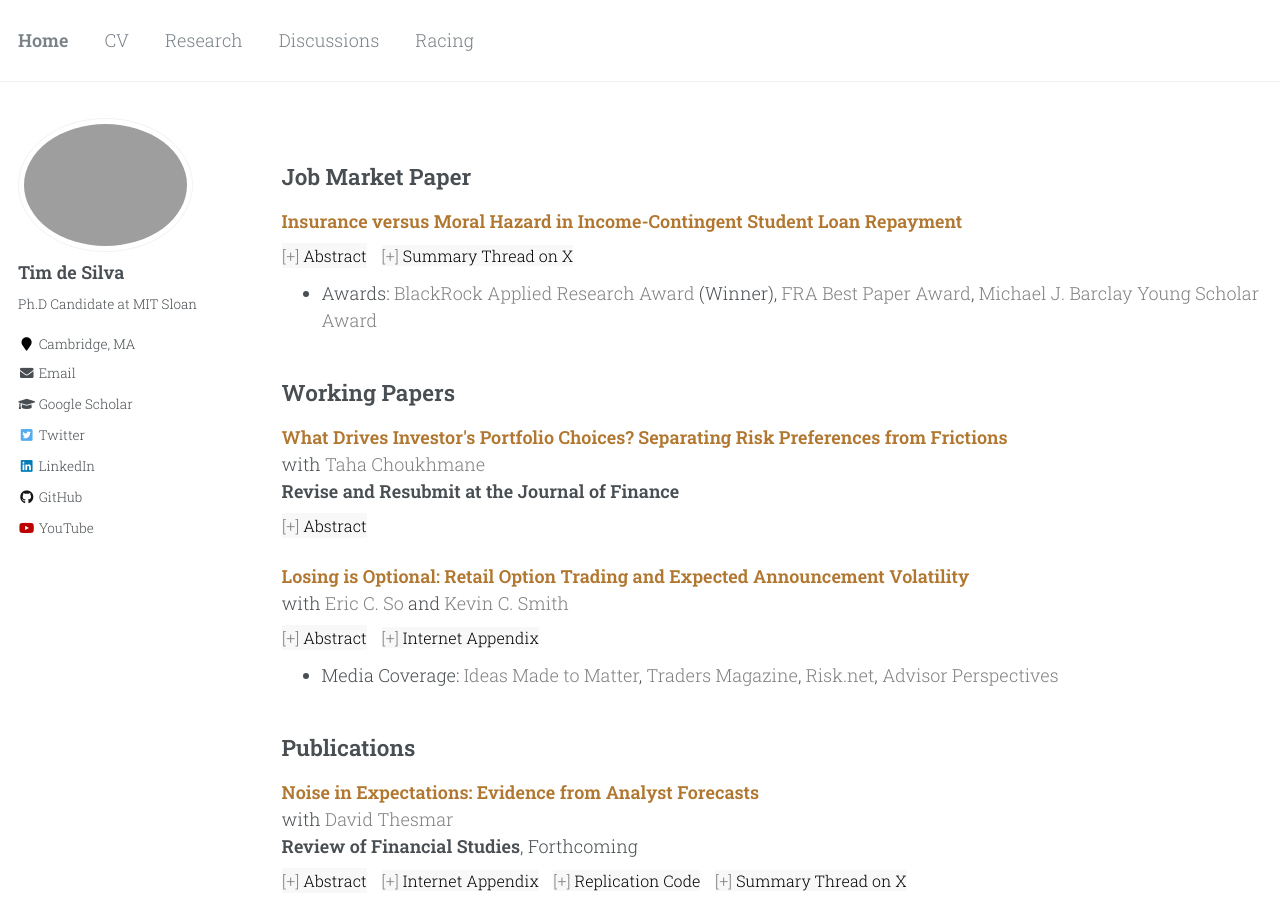
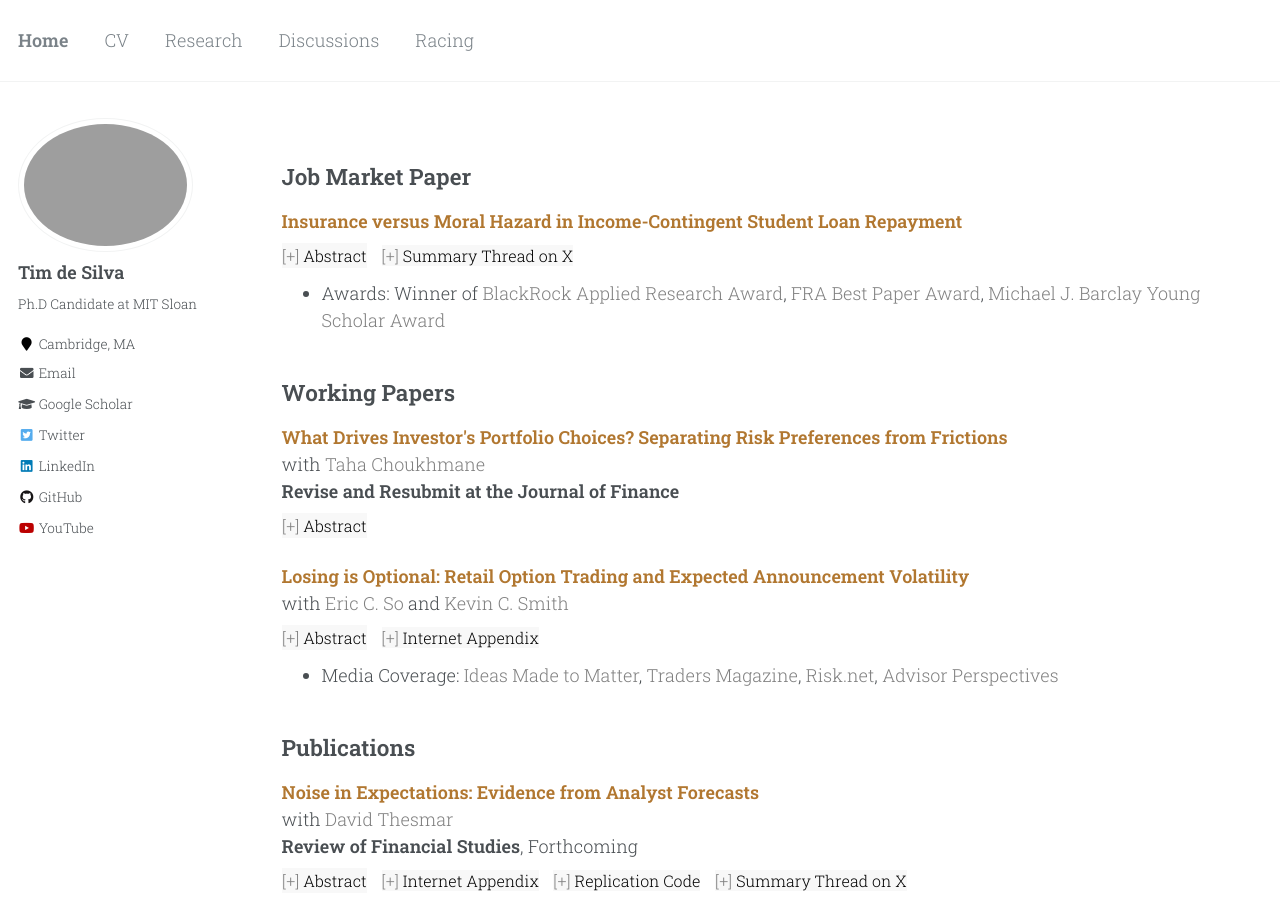
Before and after one commit to timhdesilva/timhdesilva.github.io, a Jekyll site: the page built from _pages/research.html, in a window 1280 px wide and 900 px high. Built offline with Jekyll 4.4.1, drawn with Linux system fonts in a browser that asks for light colours.

Commit message:
update awards

```diff
--- a/_pages/research.html
+++ b/_pages/research.html
@@ -63,7 +63,7 @@ author_profile: true
       <button class="abstract-button" data-target="jmp" style="margin-top:8px; margin-right: 10px;">Abstract</button>
       <a style="text-decoration:none; background-color:#f8f8f8; font-size: 16px; font-family: Roboto Slab, serif;" href="https://x.com/timdesilva/status/1728472810203279590?s=20"><span style="color: gray;">[+]</span> <span style="color:black;">Summary Thread on X</span></a>
     <ul style="margin-top: -12px">
-      <li>Awards: <a style="text-decoration:none; color:gray" href="https://www.blackrock.com/corporate/applied-research-award">BlackRock Applied Research Award</a> (Winner), <a style="text-decoration:none; color:gray" href="https://fraconference.com/previous-programs/">FRA Best Paper Award</a>, <a style="text-decoration:none; color:gray" href="https://fraconference.com/previous-programs/">Michael J. Barclay Young Scholar Award</a></li>
+      <li>Awards: Winner of <a style="text-decoration:none; color:gray" href="https://www.blackrock.com/corporate/applied-research-award">BlackRock Applied Research Award</a>, <a style="text-decoration:none; color:gray" href="https://fraconference.com/previous-programs/">FRA Best Paper Award</a>, <a style="text-decoration:none; color:gray" href="https://fraconference.com/previous-programs/">Michael J. Barclay Young Scholar Award</a></li>
     </ul>
 </p>
 <div id="jmp" class="abstract-content">
```
